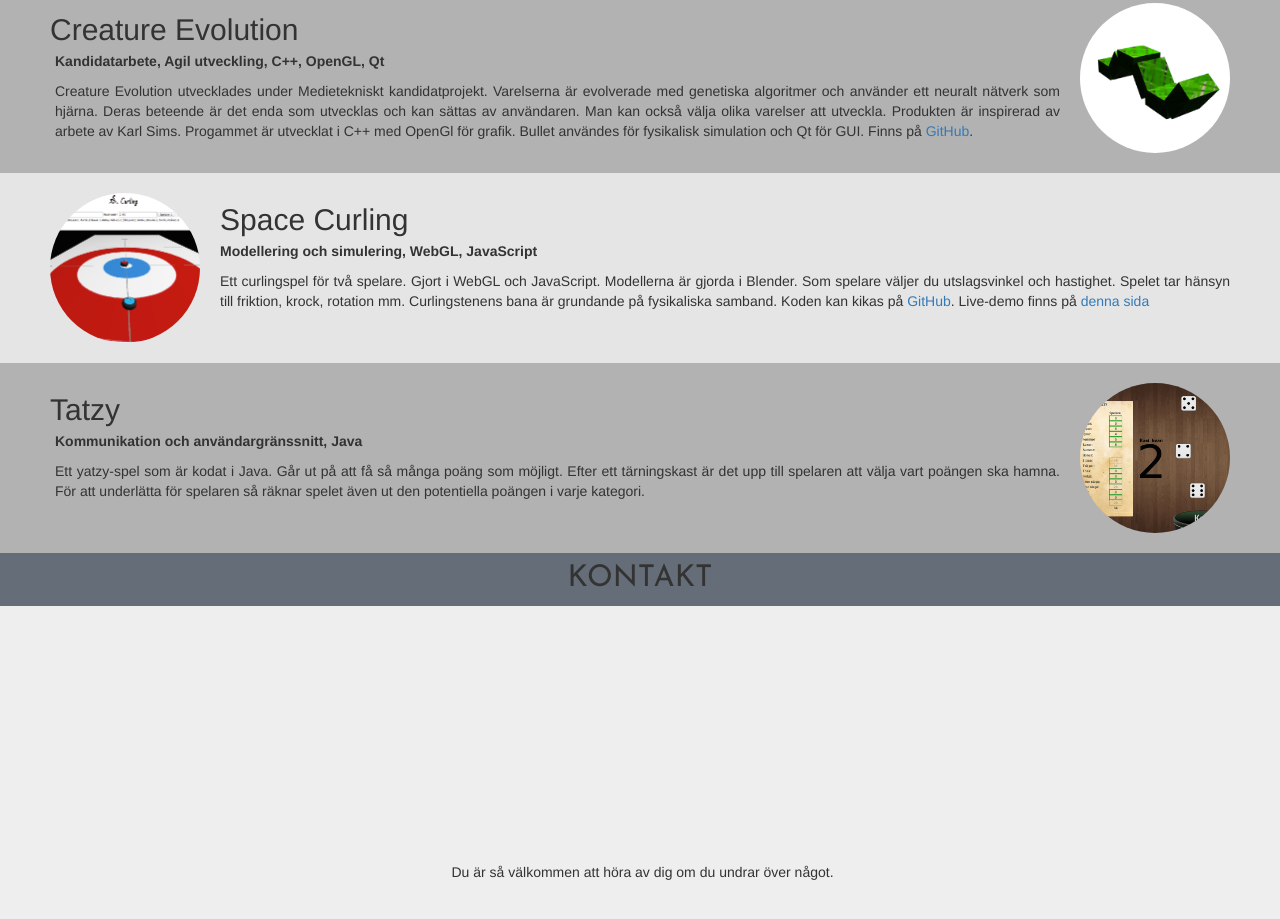
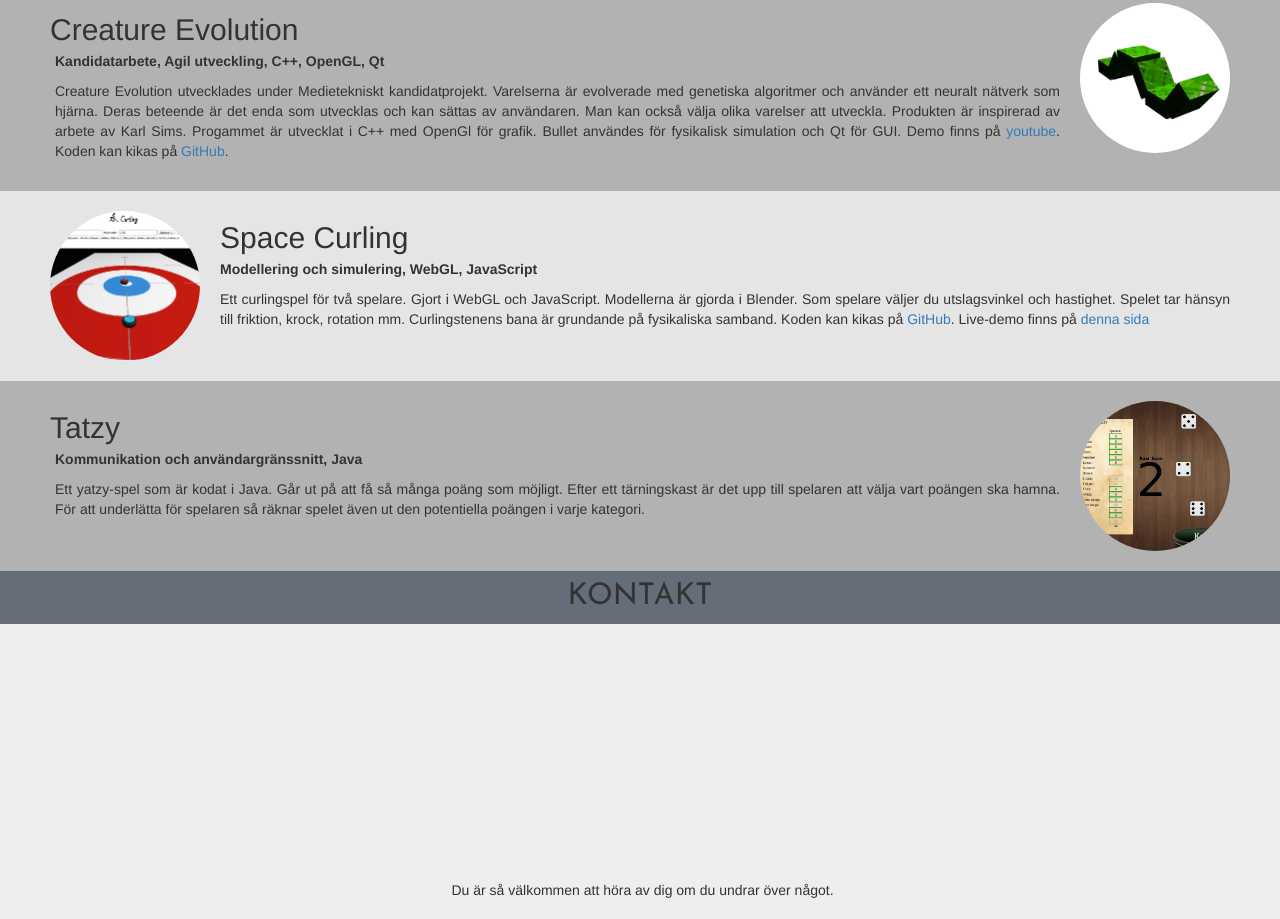
Before and after one commit to lmellblom/webpage, a plain HTML site: page index.html in a window 1280 px wide. Shown: the part 1440-2359 px from the top of the page. Drawn offline with nearby package versions, Linux system fonts and the light colour scheme.

Commit message:
added youtube-länk

```diff
--- a/index.html
+++ b/index.html
@@ -118,7 +118,7 @@
 				<h2>Creature Evolution</h2>
 				<p class="keyWords">Kandidatarbete, Agil utveckling, C++, OpenGL, Qt</p>
 				<p>Creature Evolution utvecklades under Medietekniskt kandidatprojekt. Varelserna är evolverade med genetiska algoritmer och använder ett neuralt nätverk som hjärna. Deras beteende är det enda som utvecklas och kan sättas av användaren. Man kan också välja olika varelser att utveckla. Produkten är inspirerad av arbete av Karl Sims.
-				Progammet är utvecklat i C++ med OpenGl för grafik. Bullet användes för fysikalisk simulation och Qt för GUI. Finns på <a href="https://github.com/kbladin/creature_evolution" target="_blank">GitHub</a>.</p>
+				Progammet är utvecklat i C++ med OpenGl för grafik. Bullet användes för fysikalisk simulation och Qt för GUI. Demo finns på <a href="http://youtu.be/TI1YTttK8m8" target="_blank">youtube</a>. Koden kan kikas på <a href="https://github.com/kbladin/creature_evolution" target="_blank">GitHub</a>.</p>
 			</div>
 
 			<div class="project even" id="curling">
```
